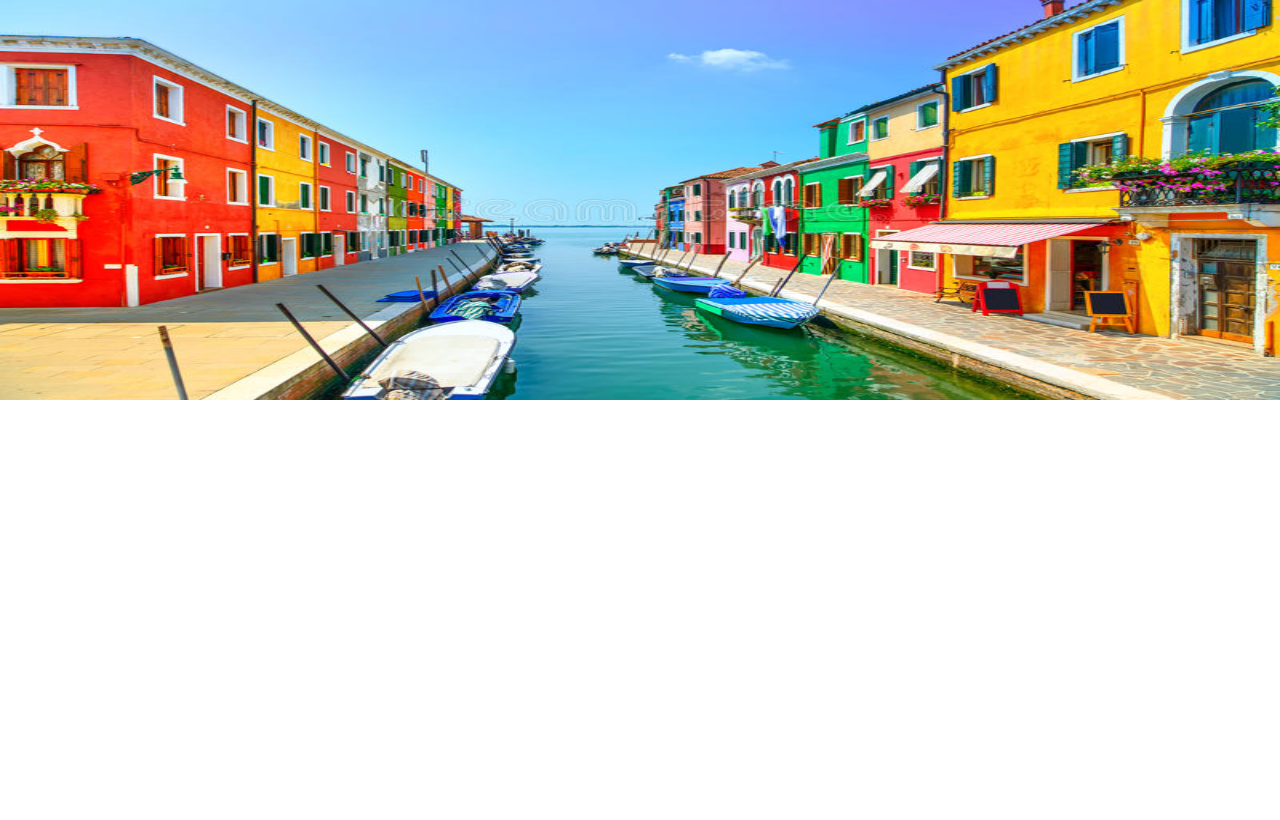
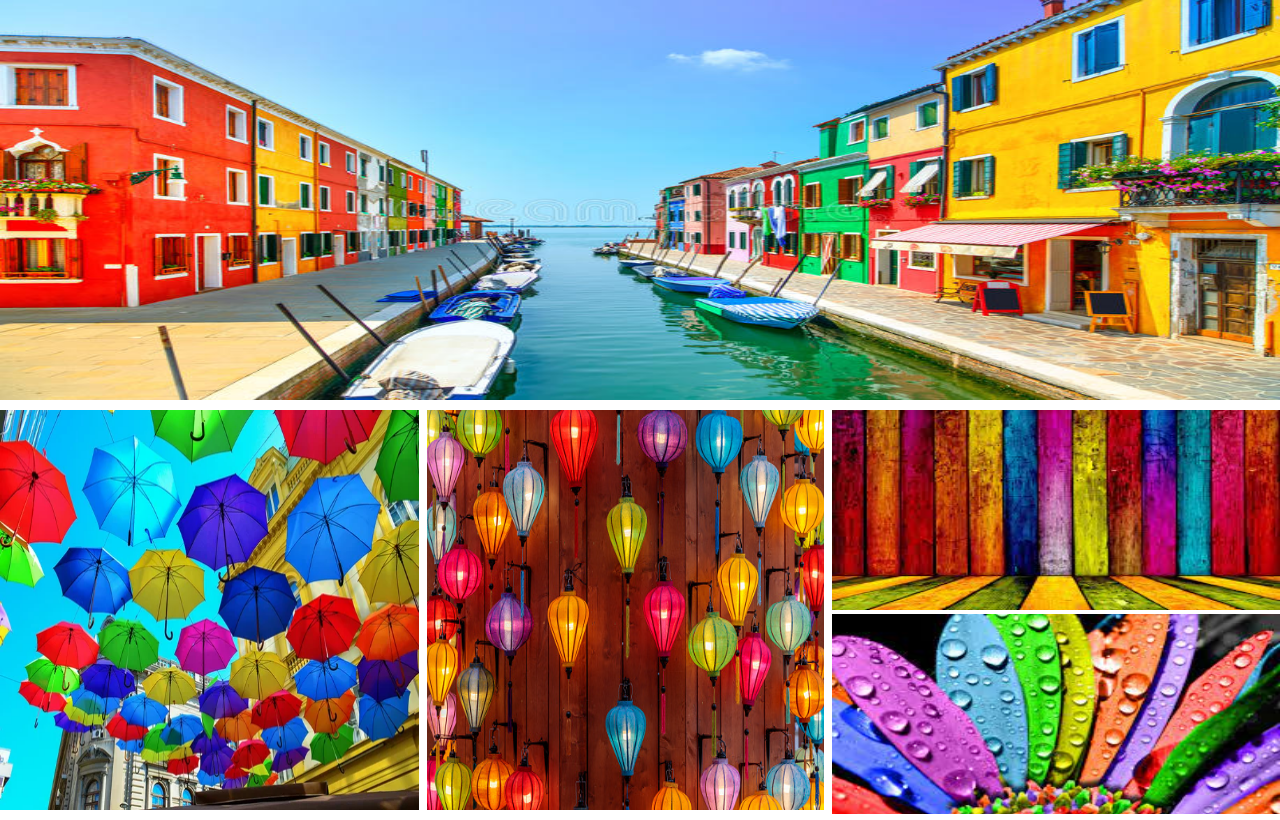
Before and after one commit to mhedi-hasan/image-responsiv, a plain HTML site: page index.html in a window 1280 px wide. Drawn offline with Linux system fonts and the light colour scheme.

Commit message:
added banar-2

```diff
--- a/index.html
+++ b/index.html
@@ -13,6 +13,18 @@
             <div class="banar-section">
                 <img src="images/A.jpg" alt="">
             </div>
+            <div class="banar-section">
+                <div>
+                    <img src="images/B.jpg" alt="">
+                </div>
+                <div>
+                <img src="images/C.jpg" alt="">
+                </div>
+                <div class="vartical-img">
+                <img src="images/D.jpg" alt="">
+                <img src="images/E.jpg" alt="">
+                </div>
+            </div>
         </section>
     </main>
     <footer></footer>
--- a/style.css
+++ b/style.css
@@ -9,4 +9,11 @@ img{
 }
 .banar-section {
     height: 400px;
+    display: flex;
+    gap: 8px;
+    margin-bottom: 10px;
 }
+.vartical-img{
+    height: 50%;
+
+}
```
